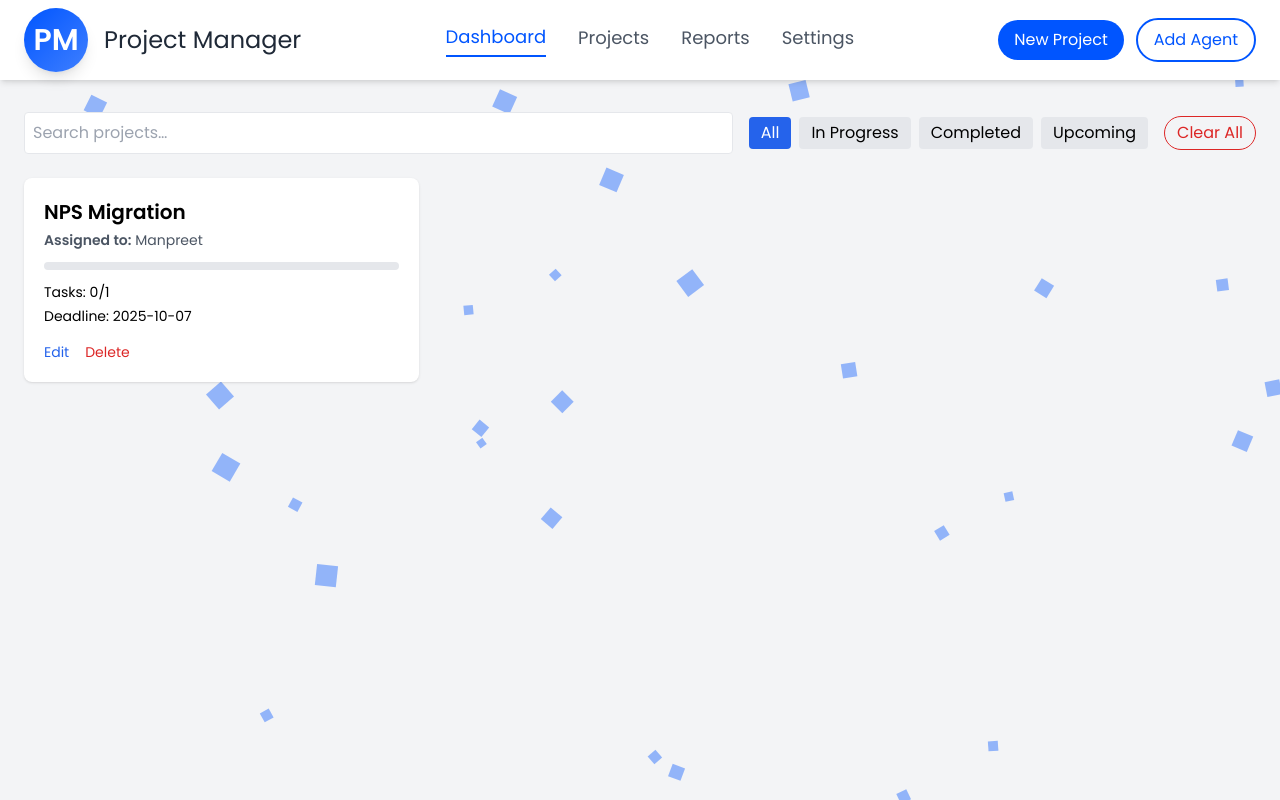
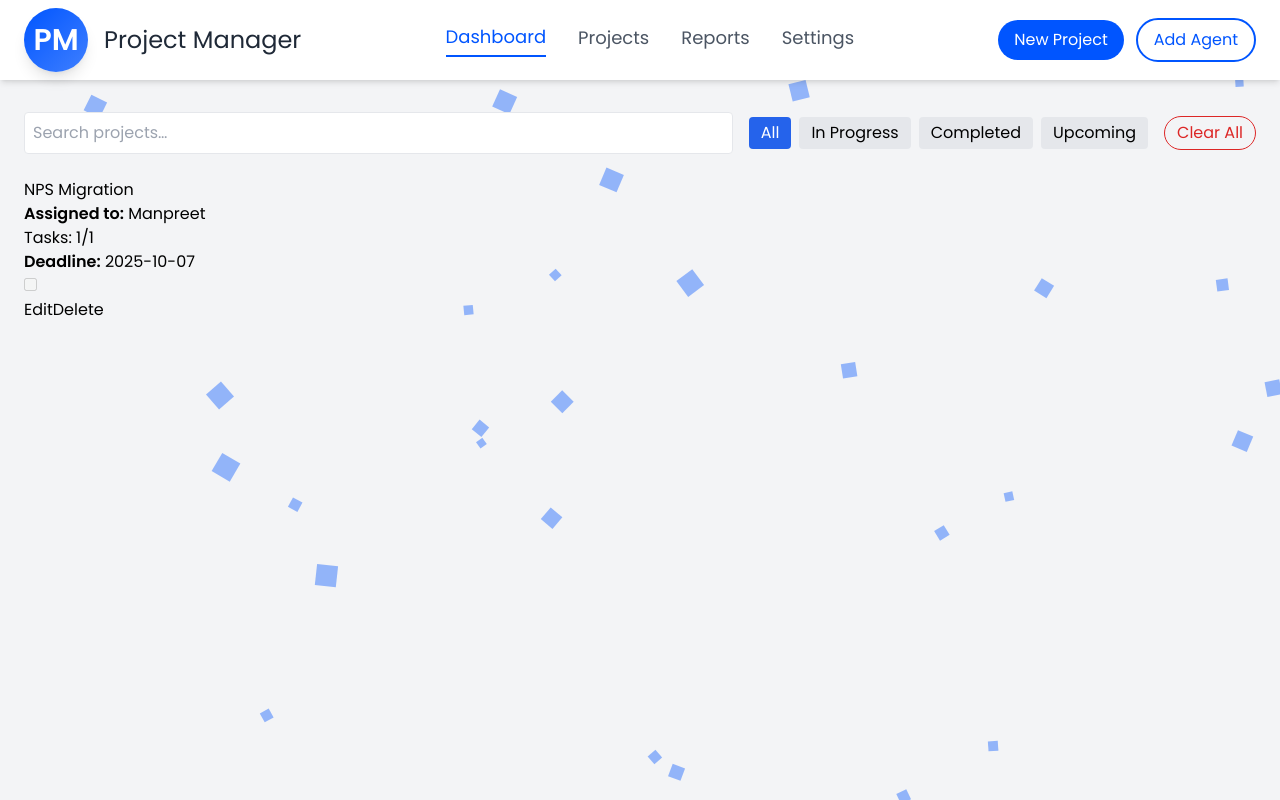
Before and after one commit to mmand213/project-manager, a React (Vite) app: page / in a window 1280 px wide. Built offline with nearby package versions, Linux system fonts and the light colour scheme; the HTML template or start-up script is replaced by a standard one; what js-sha256 would draw is missing.

Commit message:
Update Dashboard.jsx

```diff
--- a/src/components/Dashboard.jsx
+++ b/src/components/Dashboard.jsx
@@ -1,26 +1,37 @@
-import React from 'react'
-import ProjectCard from './ProjectCard'
 
-export default function Dashboard({ projects, filter, search, onEdit, onDelete }) {
-  // apply status + search filters
-  const filtered = projects
-    .filter(p => filter === 'all' || p.status === filter)
-    .filter(p => p.title.toLowerCase().includes(search.toLowerCase()))
+import React from 'react';
 
-  if (filtered.length === 0) {
-    return <p className="text-gray-500">No projects found.</p>
-  }
+const Dashboard = ({ projects }) => {
+  return (
+    <div className="dashboard">
+      {projects.length === 0 ? (
+        <p>No projects found.</p>
+      ) : (
+        projects.map((project) => (
+          <div className="project-card" key={project.id}>
+            <h3>{project.title}</h3>
+            <p><strong>Assigned to:</strong> {project.agent}</p>
+            <p>Tasks: {project.tasks?.length || 0}/{project.tasks?.length || 0}</p>
+            <p><strong>Deadline:</strong> {project.deadline}</p>
+            {project.tasks && project.tasks.length > 0 && (
+              <ul className="task-list">
+                {project.tasks.map((task, idx) => (
+                  <li key={idx}>
+                    <input type="checkbox" disabled checked={task.completed} />
+                    {task.name}
+                  </li>
+                ))}
+              </ul>
+            )}
+            <div className="project-actions">
+              <button>Edit</button>
+              <button className="delete-btn">Delete</button>
+            </div>
+          </div>
+        ))
+      )}
+    </div>
+  );
+};
 
-  return (
-    <div className="grid gap-6 sm:grid-cols-2 lg:grid-cols-3">
-      {filtered.map(p => (
-        <ProjectCard
-          key={p.id}
-          project={p}
-          onEdit={() => onEdit(p)}
-          onDelete={() => onDelete(p.id)}
-        />
-      ))}
-    </div>
-  )
-}
+export default Dashboard;
```
